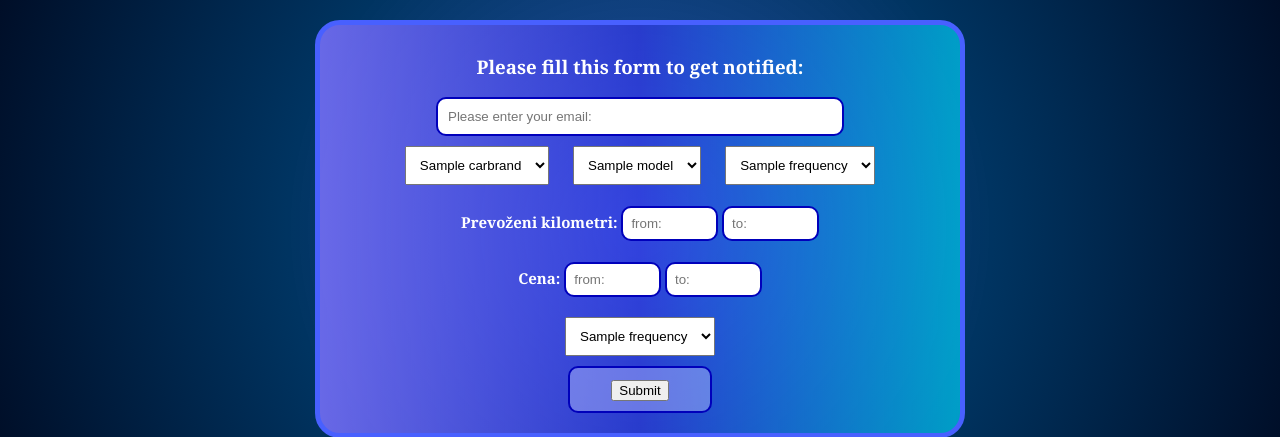
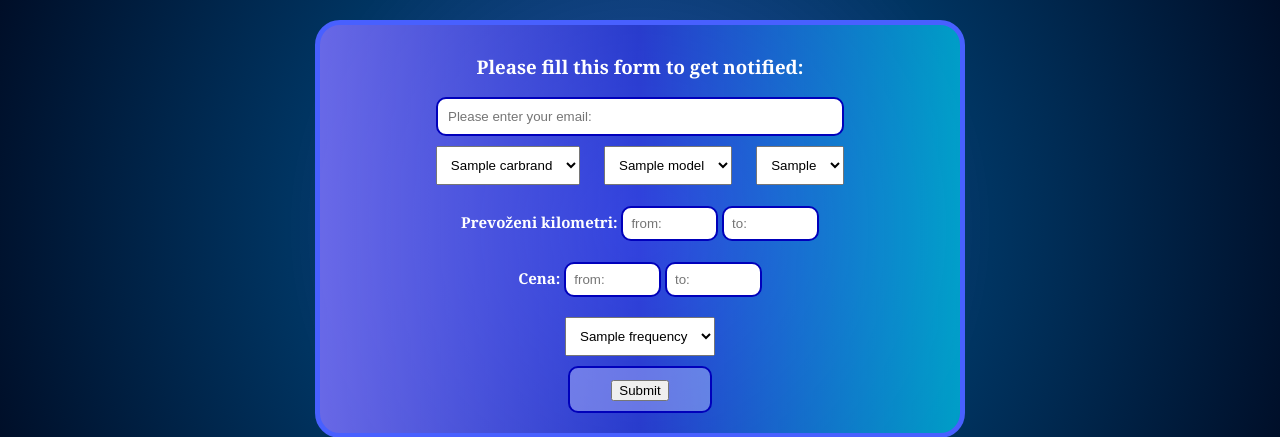
Before and after one commit to lstrazisar/Kvantum-Kvesterji, a Flask app: template website/templates/avtonet.html in a window 1280 px wide. Shown: the part 72-509 px from the top of the page. Run offline with Flask 3, Linux system fonts and the light colour scheme; the template is opened without the code that fills it: most values are stand-ins (such as "Sample title", 1, 10 or a date in 2020).

Commit message:
fuel type fix

```diff
--- a/website/templates/avtonet.html
+++ b/website/templates/avtonet.html
@@ -41,9 +41,9 @@
                 </select>
             </div>
             <div class="dropdown">
-                <select name="frequency" class="dropdown"  id="cars" >
-                {% for i in range(frequency|length) %}
-                    <option class="dropdown-content" value="{{frequency[i]}}">{{ frequency[i] }}</option>
+                <select name="fuel_types" class="dropdown"  id="cars" >
+                {% for i in range(fuel_types|length) %}
+                    <option class="dropdown-content" value="{{fuel_types[i]}}">{{ fuel_types[i] }}</option>
                 {% endfor %}
                 </select>
             </div>
```
